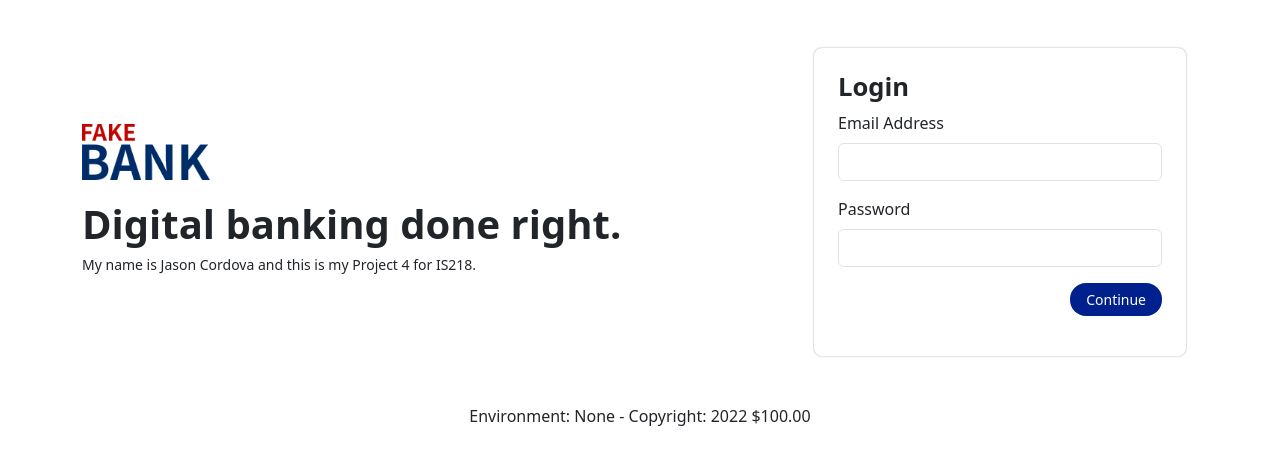
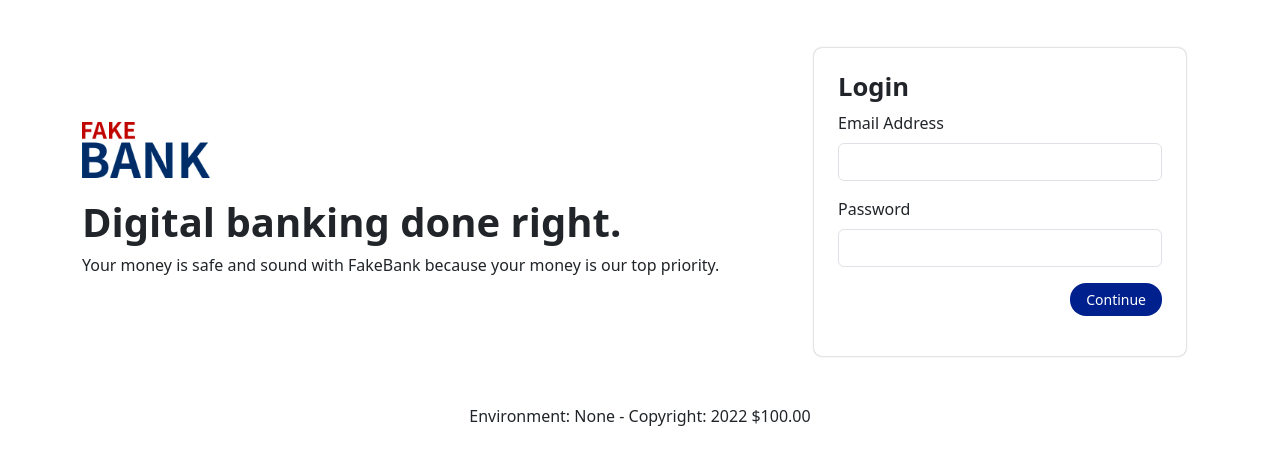
Before and after one commit to JasonCordova/IS218_final_dev, a Flask app: template app/simple_pages/templates/index.html in a window 1280 px wide. Shown: the part 72-537 px from the top of the page. Run offline with Flask 2, Linux system fonts and the light colour scheme; the template is opened without the code that fills it, so the values that code supplies are empty; some libraries are stand-ins or nearby versions.

Commit message:
Minor changes to index.html

```diff
--- a/app/simple_pages/templates/index.html
+++ b/app/simple_pages/templates/index.html
@@ -5,7 +5,7 @@
 
             <img src="../../static/images/logo.png" style="width: 128px; margin-bottom: 16px; ">
             <span style="font-weight: 600; font-size: 40px; line-height: normal;">Digital banking done right.</span>
-            <span style="font-size: 14px; margin-top: 0px;">My name is Jason Cordova and this is my Project 4 for IS218.</span>
+            <span style="font-size: 16px; margin-top: 0px;">Your money is safe and sound with FakeBank because your money is our top priority.</span>
         </article>
         {% if current_user.is_authenticated == false %}
             <aside class="col-4 px-4 py-4" style="box-shadow: 0px 0px 2px #00000066;border-radius: 8px;">
```
